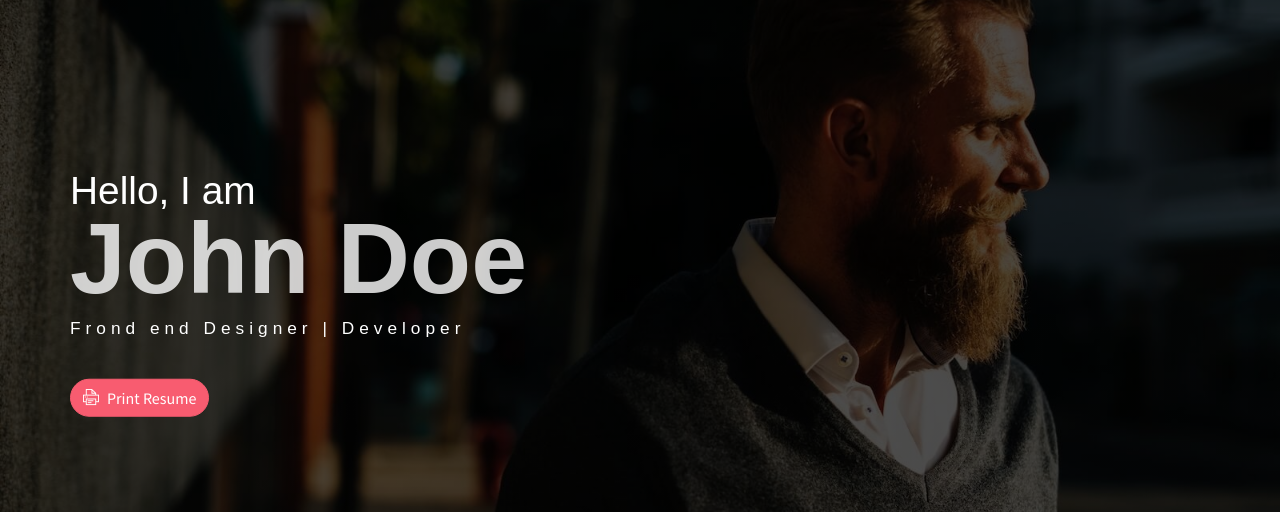
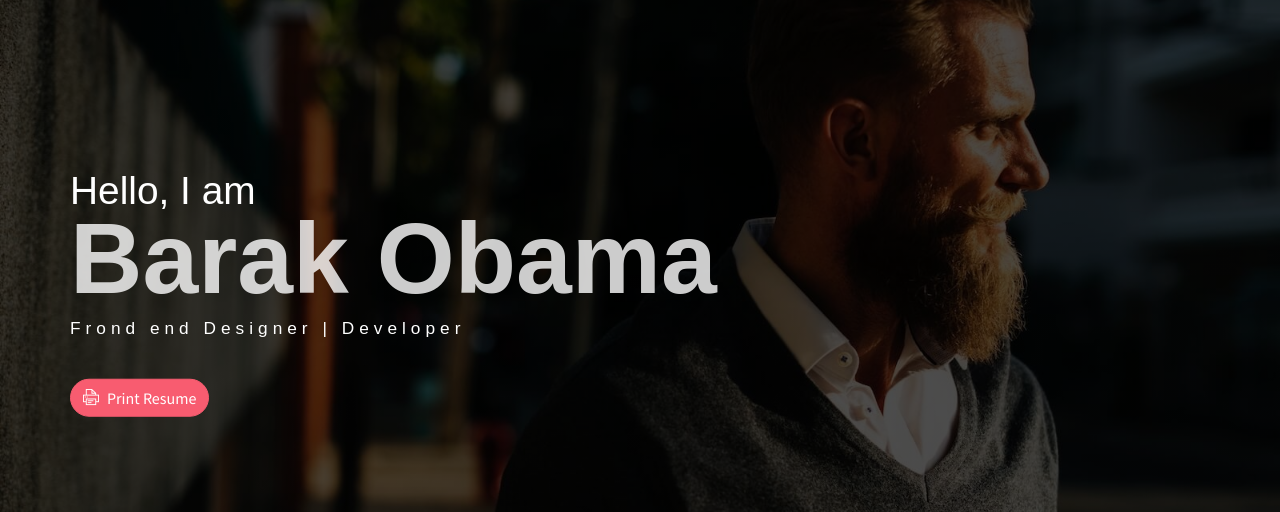
Before and after one commit to straighttothetopic/straighttothetopic.github.io, a plain HTML site: page index.html in a window 1280 px wide. Shown: the part 60-572 px from the top of the page. Drawn offline with Linux system fonts and the light colour scheme; some packages are replaced by stand-ins of ours.

Commit message:
Name updated

```diff
--- a/index.html
+++ b/index.html
@@ -24,7 +24,7 @@
             </ul>
             <div class="header-content">
                 <h4 class="header-subtitle" >Hello, I am</h4>
-                <h1 class="header-title">John Doe</h1>
+                <h1 class="header-title">Barak Obama</h1>
                 <h6 class="header-mono" >Frond end Designer | Developer</h6>
                 <button class="btn btn-primary btn-rounded"><i class="ti-printer pr-2"></i>Print Resume</button>
             </div>
```
